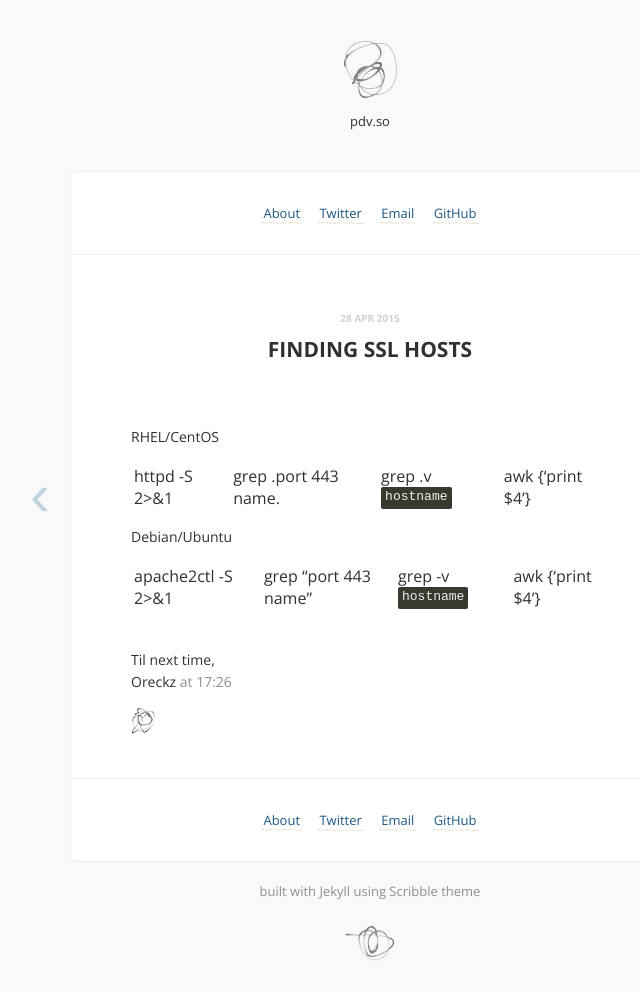
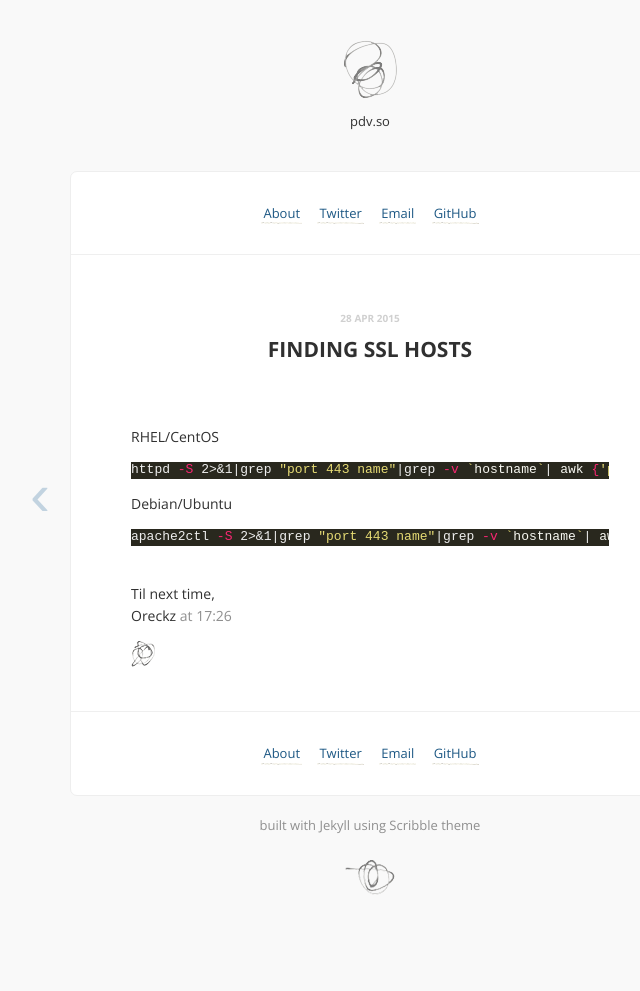
Before and after one commit to Oreckz/pdv.so, a Jekyll site: the page built from _posts/2015-04-28-Finding-SSL-Hosts.markdown, in a window 1280 px wide. Shown: the whole page, without its empty margins (270-910 px from the left). Built offline with Jekyll 4.4.1, drawn with Linux system fonts in a browser that asks for light colours; Markdown is read by kramdown in place of the engine named in the settings; comment, search, counter and statistics services are not loaded; after the commit the page ends 925 px from its top, so only the background shows below that.

Commit message:
amend editing

````diff
--- a/_posts/2015-04-28-Finding-SSL-Hosts.markdown
+++ b/_posts/2015-04-28-Finding-SSL-Hosts.markdown
@@ -6,9 +6,10 @@ categories: general
 ---
 
 RHEL/CentOS
-
-httpd -S 2>&1|grep .port 443 name.|grep .v `hostname`| awk {'print $4'}
-
+```bash
+httpd -S 2>&1|grep "port 443 name"|grep -v `hostname`| awk {'print $4'}
+```
 Debian/Ubuntu
-
+```bash
 apache2ctl -S 2>&1|grep "port 443 name"|grep -v `hostname`| awk {'print $4'}
+```
````
